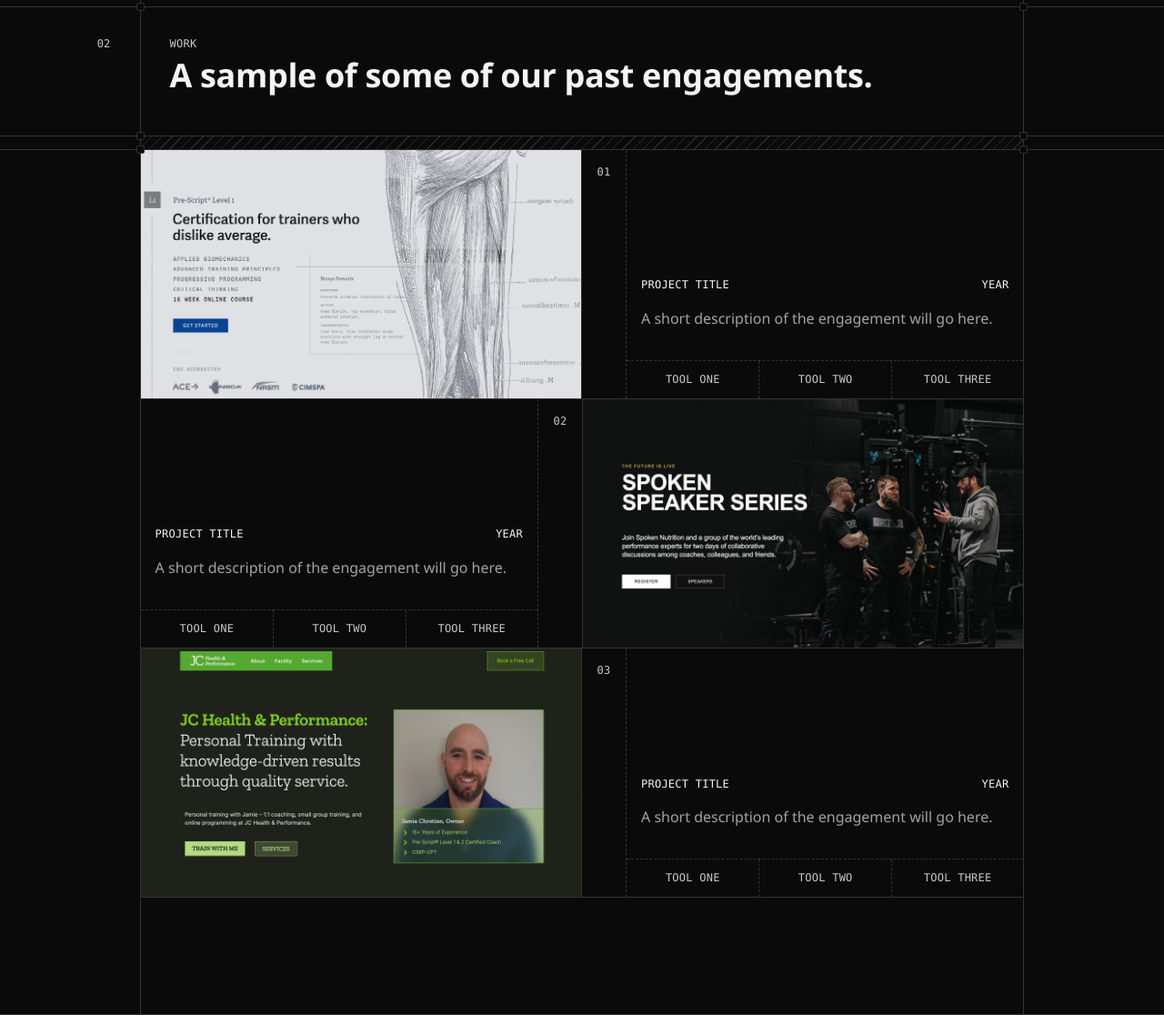
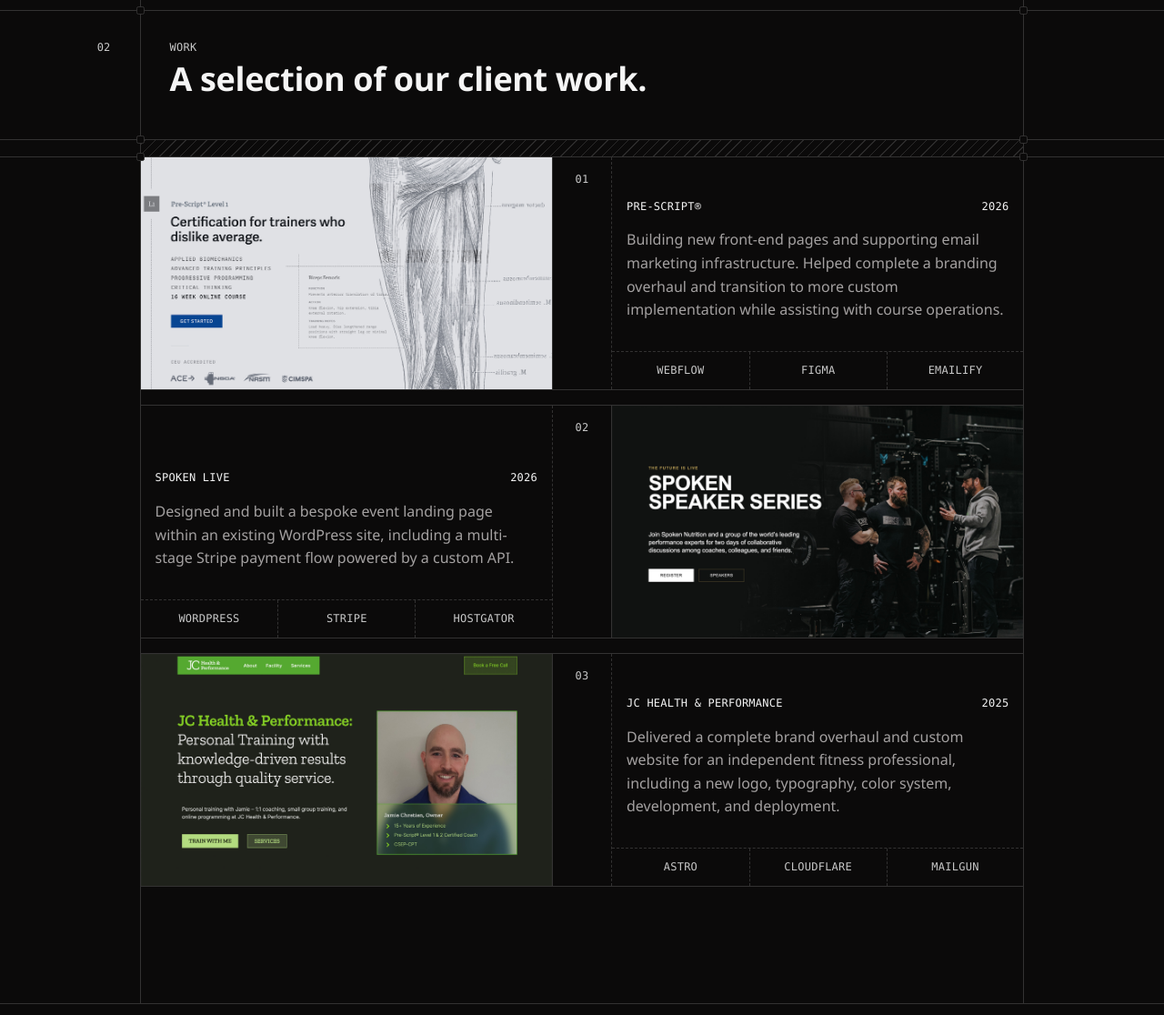
Before and after one commit to asaloojee/omniwerx-io, an Astro site: page / in a window 1280 px wide. Shown: the part 1663-2779 px from the top of the page at 91% size. Built offline with nearby package versions, Linux system fonts and the light colour scheme; Astro itself is replaced by a stand-in of ours; no server answers; a web font is replaced by a local one.

Commit message:
copy and style updates for work section

```diff
--- a/src/components/DashedDivider.astro
+++ b/src/components/DashedDivider.astro
@@ -23,7 +23,7 @@
     grid-column: 1 / -1;
     grid-template: minmax(0, 1fr) / var(--section-columns);
     width: 100%;
-    height: 1rem;
+    height: 1.25rem;
     border-block: var(--rule-structural);
   }
 
--- a/src/pages/index.astro
+++ b/src/pages/index.astro
@@ -82,7 +82,7 @@
           <header class="section-grid__header">
             <SectionCorners position="top" />
             <p class="section-grid__label">Work</p>
-            <h2>A sample of some of our past engagements.</h2>
+            <h2>A selection of our client work.</h2>
             <SectionCorners position="bottom" />
           </header>
         </div>
@@ -99,20 +99,23 @@
                 decoding="async"
               />
             </div>
+            <p class="work-grid__number">01</p>
             <div class="work-grid__details">
-              <p class="work-grid__number">01</p>
               <div class="work-grid__body">
                 <header class="work-grid__project-header">
-                  <h3>Project title</h3>
-                  <span>Year</span>
+                  <h3>Pre-Script&reg;</h3>
+                  <span>2026</span>
                 </header>
                 <p class="work-grid__description">
-                  A short description of the engagement will go here.
+                  Building new front-end pages and supporting email marketing
+                  infrastructure. Helped complete a branding overhaul and
+                  transition to more custom implementation while assisting with
+                  course operations.
                 </p>
                 <ul class="work-grid__tools" aria-label="Tools and platforms">
-                  <li>Tool one</li>
-                  <li>Tool two</li>
-                  <li>Tool three</li>
+                  <li>Webflow</li>
+                  <li>Figma</li>
+                  <li>Emailify</li>
                 </ul>
               </div>
             </div>
@@ -128,20 +131,22 @@
                 decoding="async"
               />
             </div>
+            <p class="work-grid__number">02</p>
             <div class="work-grid__details">
-              <p class="work-grid__number">02</p>
               <div class="work-grid__body">
                 <header class="work-grid__project-header">
-                  <h3>Project title</h3>
-                  <span>Year</span>
+                  <h3>Spoken Live</h3>
+                  <span>2026</span>
                 </header>
                 <p class="work-grid__description">
-                  A short description of the engagement will go here.
+                  Designed and built a bespoke event landing page within an
+                  existing WordPress site, including a multi-stage Stripe
+                  payment flow powered by a custom API.
                 </p>
                 <ul class="work-grid__tools" aria-label="Tools and platforms">
-                  <li>Tool one</li>
-                  <li>Tool two</li>
-                  <li>Tool three</li>
+                  <li>WordPress</li>
+                  <li>Stripe</li>
+                  <li>HostGator</li>
                 </ul>
               </div>
             </div>
@@ -157,20 +162,22 @@
                 decoding="async"
               />
             </div>
+            <p class="work-grid__number">03</p>
             <div class="work-grid__details">
-              <p class="work-grid__number">03</p>
               <div class="work-grid__body">
                 <header class="work-grid__project-header">
-                  <h3>Project title</h3>
-                  <span>Year</span>
+                  <h3>JC Health & Performance</h3>
+                  <span>2025</span>
                 </header>
                 <p class="work-grid__description">
-                  A short description of the engagement will go here.
+                  Delivered a complete brand overhaul and custom website for an
+                  independent fitness professional, including a new logo,
+                  typography, color system, development, and deployment.
                 </p>
                 <ul class="work-grid__tools" aria-label="Tools and platforms">
-                  <li>Tool one</li>
-                  <li>Tool two</li>
-                  <li>Tool three</li>
+                  <li>Astro</li>
+                  <li>Cloudflare</li>
+                  <li>Mailgun</li>
                 </ul>
               </div>
             </div>
--- a/src/styles/global.css
+++ b/src/styles/global.css
@@ -210,16 +210,18 @@
 	grid-template-columns: minmax(0, 1fr);
 	border-inline: var(--rule-structural);
 	padding-block-end: 8rem;
+	row-gap: 1rem;
 }
 
 .work-grid__project {
 	display: grid;
-	grid-template-columns: repeat(2, minmax(0, 1fr));
+	grid-template-columns: 1fr 4rem 1fr;
 	min-width: 0;
+	border-block: var(--rule-structural);
 }
 
-.work-grid__project + .work-grid__project {
-	border-block-start: var(--rule-structural);
+.work-grid__project:first-of-type {
+	border-block-start: none;
 }
 
 .work-grid__media {
@@ -240,14 +242,14 @@
 }
 
 .work-grid__details {
+	grid-column: 3;
 	display: grid;
-	grid-column: 2;
 	grid-row: 1;
-	grid-template-columns: 3rem minmax(0, 1fr);
 	min-width: 0;
 }
 
 .work-grid__number {
+	grid-column: 2;
 	padding-block-start: 1rem;
 	font-variant-numeric: tabular-nums;
 	text-align: center;
@@ -261,14 +263,13 @@
 }
 
 .work-grid__project:nth-child(even) .work-grid__media {
-	grid-column: 2;
+	grid-column: 3;
 	border-inline-start: var(--rule-structural);
 	border-inline-end: 0;
 }
 
 .work-grid__project:nth-child(even) .work-grid__details {
 	grid-column: 1;
-	grid-template-columns: minmax(0, 1fr) 3rem;
 }
 
 .work-grid__project:nth-child(even) .work-grid__number {
@@ -276,7 +277,6 @@
 }
 
 .work-grid__project:nth-child(even) .work-grid__body {
-	grid-column: 1;
 	grid-row: 1;
 	border-inline-start: 0;
 	border-inline-end: var(--rule-secondary);
@@ -303,7 +303,7 @@
 .work-grid__description {
 	padding: 1rem 1rem 2rem;
 	color: var(--body-text--subtle);
-	font-size: var(--text-body);
+	font-size: var(--body-text);
 	line-height: var(--leading-body);
 }
 
```
